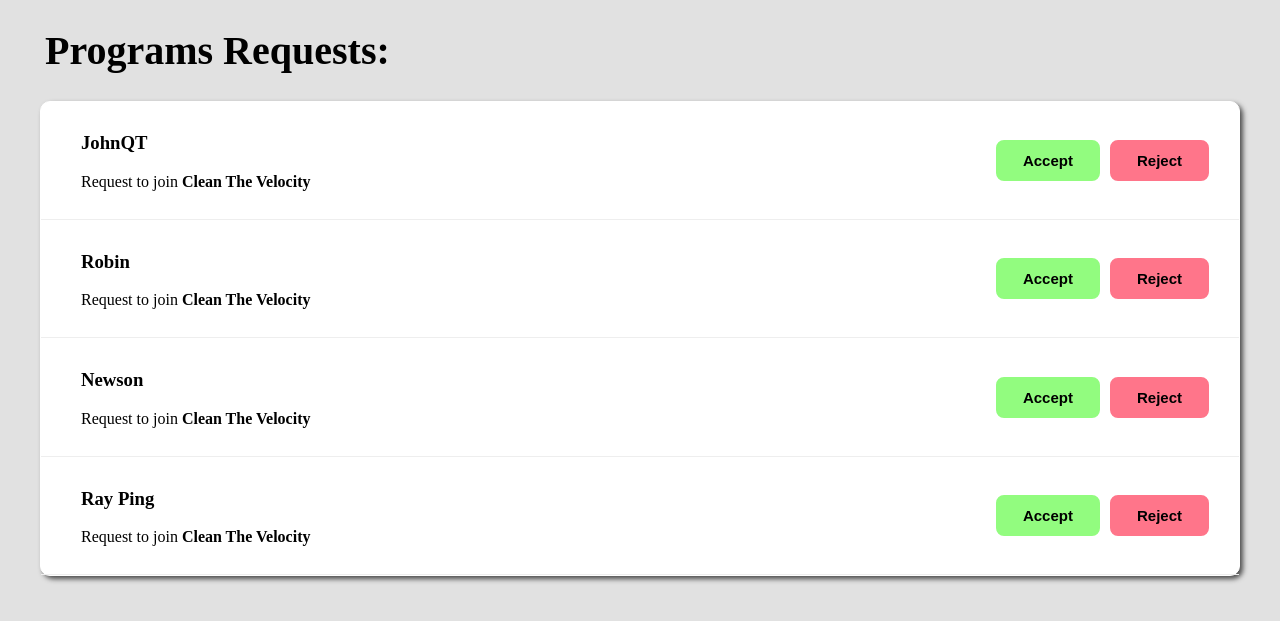
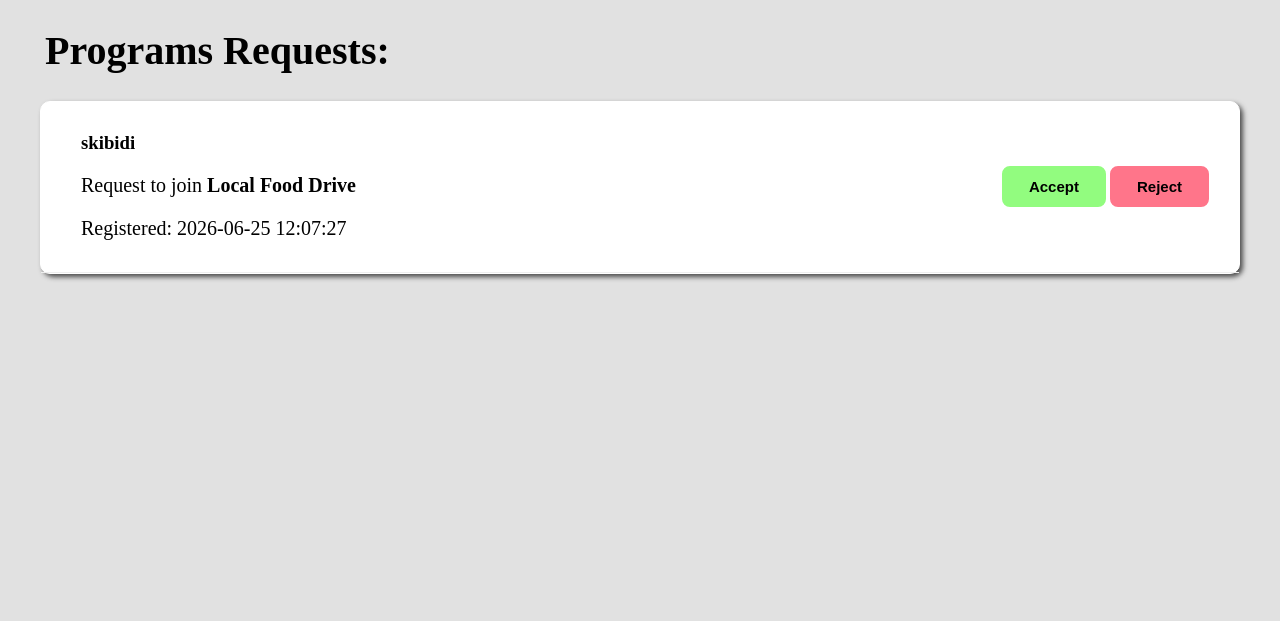
Before and after one commit to badnamefilter/CW1, a PHP site: page /Admin_Request.php in a window 1280 px wide. Shown: the part 151-772 px from the top of the page. Run offline with PHP 8.4, Linux system fonts and the light colour scheme; the visitor is signed in with stand-in values (Sample User, id 1); data comes from the database, SQL or seed files in the repository; data that the repository does not hold is empty.

Commit message:
modified:   AdminPage/Admin_Request.php 	modified:   CSS/admin.css

```diff
--- a/AdminPage/Admin_Request.php
+++ b/AdminPage/Admin_Request.php
@@ -6,20 +6,39 @@ if (!isset($_SESSION["id"]) || $_SESSION["role"] !== 'admin') {
     exit();
 }
 
-if (isset($_GET['action']) && isset($_GET['id'])) {
-    $action = $_GET['action'];
-    $req_id = $_GET['req_id'];
+if ($_SERVER["REQUEST_METHOD"] === "POST") {
+    $up_id = intval($_POST["up_id"] ?? 0);
+
+    if (isset($_POST["accept"]) && $up_id > 0) {
+        $sql = "UPDATE user_program
+                SET status = 'Approved'
+                WHERE id = $up_id";
+        mysqli_query($connection, $sql);
     }
 
-if ($action == 'approve') {
-    $update_sql = "UPDATE user_program SET req_id = id";
+    if (isset($_POST["reject"]) && $up_id > 0) {
+        $sql = "UPDATE user_program
+                SET status = 'Rejected'
+                WHERE id = $up_id";
+        mysqli_query($connection, $sql);
     }
 
+    header("Location: Admin_Request.php");
+    exit();
+}
+
+$sql = "SELECT up.id, up.user_id, up.program_id, up.status, up.Reg_date, a.username, p.title
+        FROM user_program up, account a, program p
+        WHERE up.user_id = a.id
+        AND up.program_id = p.id
+        AND up.status LIKE 'Pending'
+        ORDER BY Reg_date ASC";
+
+$result = mysqli_query($connection, $sql);
 ?>
 
 <!DOCTYPE html>
 <html>
-
     <head>
         <link rel="stylesheet" href="../CSS/admin.css">
     </head>
@@ -45,60 +64,33 @@ if ($action == 'approve') {
         <a href="Admin_Request.php" class="current" target="_self">Approvals</a>
     </nav>
 
-    <div class="rtitle">
+    <div class="ctitle">
         <h1>Programs Requests:</h1>
     </div>
 
+
     <div class="requests">
+    <?php if (mysqli_num_rows($result) > 0): ?>
+        <?php while ($row = mysqli_fetch_assoc($result)): ?>
             <div class="requests-info">
-            <div class="requests-person"> <!-- Person 1-->
-                <h3> JohnQT </h3>
-                <p> Request to join <strong>Clean The Velocity</strong> </p>
+                <div class="requests-person">
+                    <h3><?=  htmlspecialchars($row['username']) ?></h3>
+                    <p class="proT"> Request to join <strong><?=  htmlspecialchars($row['title']) ?></strong></p>
+                    <p class="proT"> Registered: <?= htmlspecialchars($row['Reg_date']) ?></p>
                 </div>
 
                 <div class="requests-actions">
-                <button class="accept-button">Accept</button>
-                <button class="reject-button">Reject</button>
+                    <form class="decision" method="POST" action="Admin_Request.php">
+                        <input type="hidden" name="up_id" value="<?= intval($row['id']) ?>">
+                        <button class="acceptB" type="submit" name="accept" value="Accept">Accept</button>
+                        <button class="rejectB" type="submit" name="reject" value="Reject">Reject</button>
+                    </form>
                 </div>
             </div>
-
-        <div class="requests-info">
-            <div class="requests-person"> <!-- Person 2-->
-                <h3> Robin </h3>
-                <p> Request to join <strong>Clean The Velocity</strong> </p>
-            </div>
-
-            <div class="requests-actions">
-                <button class="accept-button">Accept</button>
-                <button class="reject-button">Reject</button>
-            </div>
-        </div>
-
-        <div class="requests-info">
-            <div class="requests-person"> <!-- Person 3-->
-                <h3> Newson </h3>
-                <p> Request to join <strong>Clean The Velocity</strong> </p>
-            </div>
-
-            <div class="requests-actions">
-                <button class="accept-button">Accept</button>
-                <button class="reject-button">Reject</button>
-            </div>
-        </div>
-
-        <div class="requests-info">
-            <div class="requests-person"> <!-- Person 4-->
-                <h3> Ray Ping </h3>
-                <p> Request to join <strong>Clean The Velocity</strong> </p>
-            </div>
-
-            <div class="requests-actions">
-                <button class="accept-button">Accept</button>
-                <button class="reject-button">Reject</button>
-            </div>
-        </div>
-    </div>
+        <?php endwhile; ?>
+        <?php else: ?>
+            <p class="nothing">No pending requests.</p>
+        <?php endif; ?>
     </div>
 </body>
-
 </html>
--- a/CSS/admin.css
+++ b/CSS/admin.css
@@ -92,7 +92,7 @@ body {
   background-color: #55ccff;
 }
 
-/* Program Page */
+/* -----------Program Page----------- */
 .programs {
     margin-left: 10px;
     margin-right: 10px;
@@ -148,7 +148,6 @@ body {
 
 .searchs {
     --padding: 14px;
-
     margin-left: 40%;
     width: max-content;
     display: flex;
@@ -211,7 +210,6 @@ body {
 .program-actions {
   display: flex;
   align-items: center;
-  gap: 14px;
 }
 
 .edit-button {
@@ -237,12 +235,7 @@ body {
     margin-left: 30px;
 }
 
-/* Request Page */
-.rtitle {
-    margin-left: 45px;
-    font-size: 20px;
-}
-
+/* -----------Request Page----------- */
 .requests {
     border: 1px solid #ffffff;
     background-color: #ffffff;
@@ -272,7 +265,7 @@ body {
     padding-right: 10px;
 }
 
-.accept-button {
+.acceptB {
     border: 2px solid rgb(146, 252, 127);
     background: rgb(146, 252, 127);
     color: #000000;
@@ -283,12 +276,12 @@ body {
     font-size: 15px;
 }
 
-.accept-button:hover {
+.acceptB:hover {
     border: 2px solid #00ff4c;
     background: #00ff4c;
 }
 
-.reject-button {
+.rejectB {
     border: 2px solid rgb(255, 117, 138);
     background: rgb(255, 117, 138);
     color: #000000;
@@ -299,12 +292,20 @@ body {
     font-size: 15px;
 }
 
-.reject-button:hover{
+.rejectB:hover{
   border: 2px solid rgb(255, 0, 38);
   background:rgb(255, 0, 38);
 }
 
-/* Creating Page */
+.proT {
+    font-size: 20px;
+}
+
+.decision {
+    display:inline;
+}
+
+/* -----------Creating Page----------- */
 .ctitle {
     margin-left: 45px;
     font-size: 20px;
```
Lines whose indentation alone changed are shown as unchanged.
